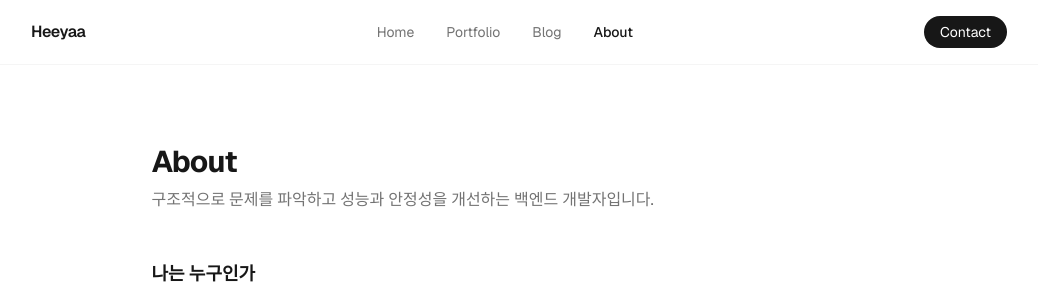
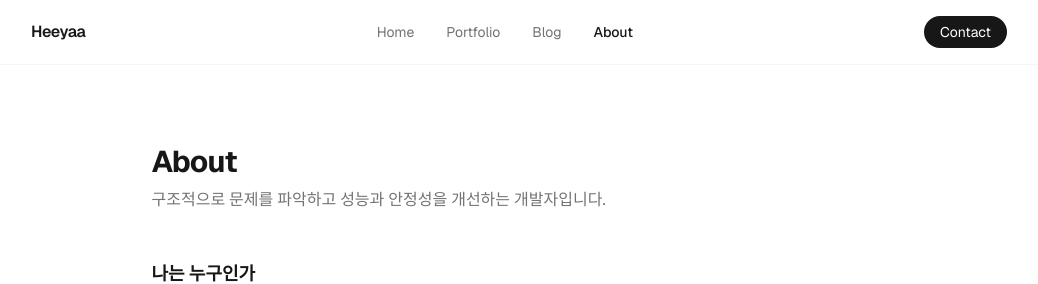
Before and after one commit to Heyaaz/my-page, a Next.js app: page /about in a window 1280 px wide. Shown: the top 284 px of the page, without its empty margins (121-1159 px from the left). Built offline with nearby package versions, Linux system fonts and the light colour scheme; no server answers.

Commit message:
chore: 단어 변경

```diff
--- a/app/about/page.tsx
+++ b/app/about/page.tsx
@@ -9,7 +9,7 @@ export default function AboutPage() {
   return (
     <div className="max-w-3xl mx-auto px-6 py-20">
       <h1 className="text-3xl font-bold tracking-tight mb-2">About</h1>
-      <p className="text-neutral-500 mb-12">구조적으로 문제를 파악하고 성능과 안정성을 개선하는 백엔드 개발자입니다.</p>
+      <p className="text-neutral-500 mb-12">구조적으로 문제를 파악하고 성능과 안정성을 개선하는 개발자입니다.</p>
 
       <section className="space-y-12">
         <div>
```
